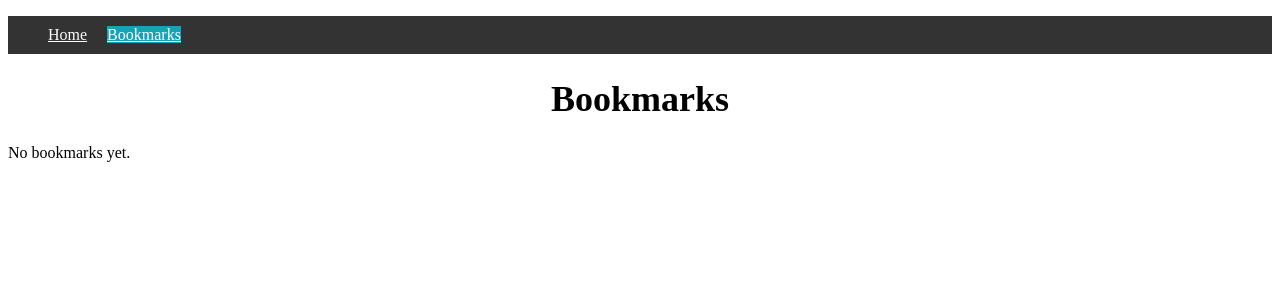
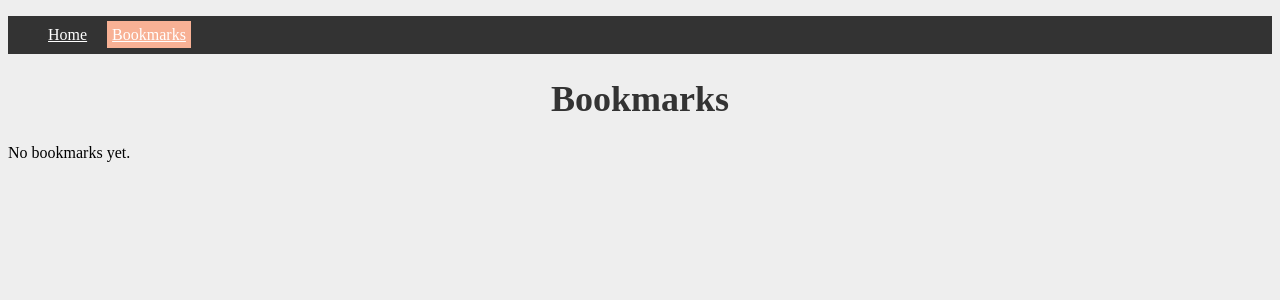
Before and after one commit to Meenakshiratnawat/random-quote-generator, a React (Create React App) app: page /bookmarks in a window 1280 px wide. Shown: the top 300 px of the page. Built offline with nearby package versions, Linux system fonts and the light colour scheme.

Commit message:
update CSS

```diff
--- a/src/core/home.css
+++ b/src/core/home.css
@@ -2,6 +2,7 @@
   font-size: 36px;
   font-weight: bold;
   text-align: center;
+  color: #333333;
 }
 
 .controls {
@@ -15,38 +16,43 @@
   padding: 10px;
   font-size: 16px;
   border-radius: 5px;
-    border: 1px solid #ccc;
+  border: 2px solid #cccccc;
   outline: none;
+  color: #333333;
+  background-color: #f5f5f5;
 }
+
 .tag-select option {
   font-size: 16px;
   padding: 8px;
   border-radius: 4px;
   border: none;
-    background-color: #fff;
-    color: #333;
+  background-color: #f5f5f5;
+  color: #333333;
 }
+
 button {
   padding: 10px 20px;
   font-size: 16px;
   font-weight: bold;
   border-radius: 5px;
   border: none;
-    background-color: #1abc9c;
-    color: #fff;
+  background-color: #F8B195;
+  color: #FFFFFF;
   cursor: pointer;
   transition: all 0.2s ease-in-out;
 }
 
 button:hover {
-    background-color: #16a085;
+  background-color: #F67280;
 }
 
 .quote-container {
-    border: 1px solid #ccc;
+  border: 2px solid #cccccc;
   padding: 20px;
   border-radius: 5px;
   margin-bottom: 20px;
+  background-color: #FFFFFF;
 }
 
 blockquote {
@@ -61,31 +67,38 @@
 }
 
 button.bookmark {
-    background-color: #3498db;
+  background-color: #A8E6CE;
 }
 
 button.bookmark:hover {
-    background-color: #2980b9;
+  background-color: #DCEDC2;
 }
 
 .nav-tabs {
-    background-color: #333;
+  background-color: #333333;
 }
 
 .nav-link {
-    color: white;
+  color: #FFFFFF;
 }
 
 .nav-link.active {
-    background-color: #17a2b8;
+  background-color: #F8B195;
+  padding: 5px;
 }
+
 .nav :hover {
   border-radius: 0px;
 }
+
 .nav-item {
   display: inline-block;
   margin-top: 2;
   padding-top: 10px;
   padding-bottom: 10px;
-    margin-right: 20px; /* optional: add some spacing between the links */
+  margin-right: 20px;
 }
+
+body {
+  background-color: #EEEEEE;
+}
```
Lines whose indentation alone changed are shown as unchanged.
